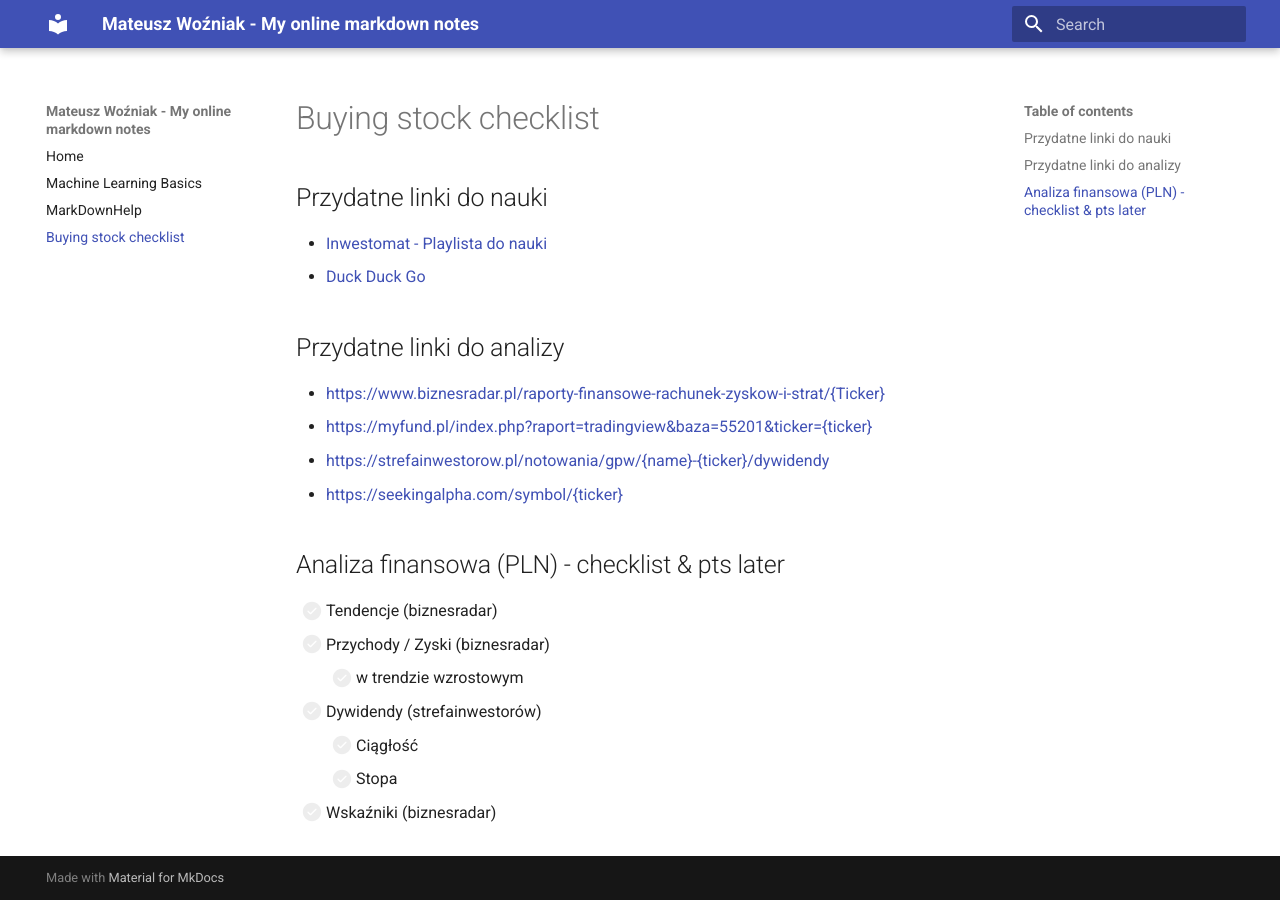
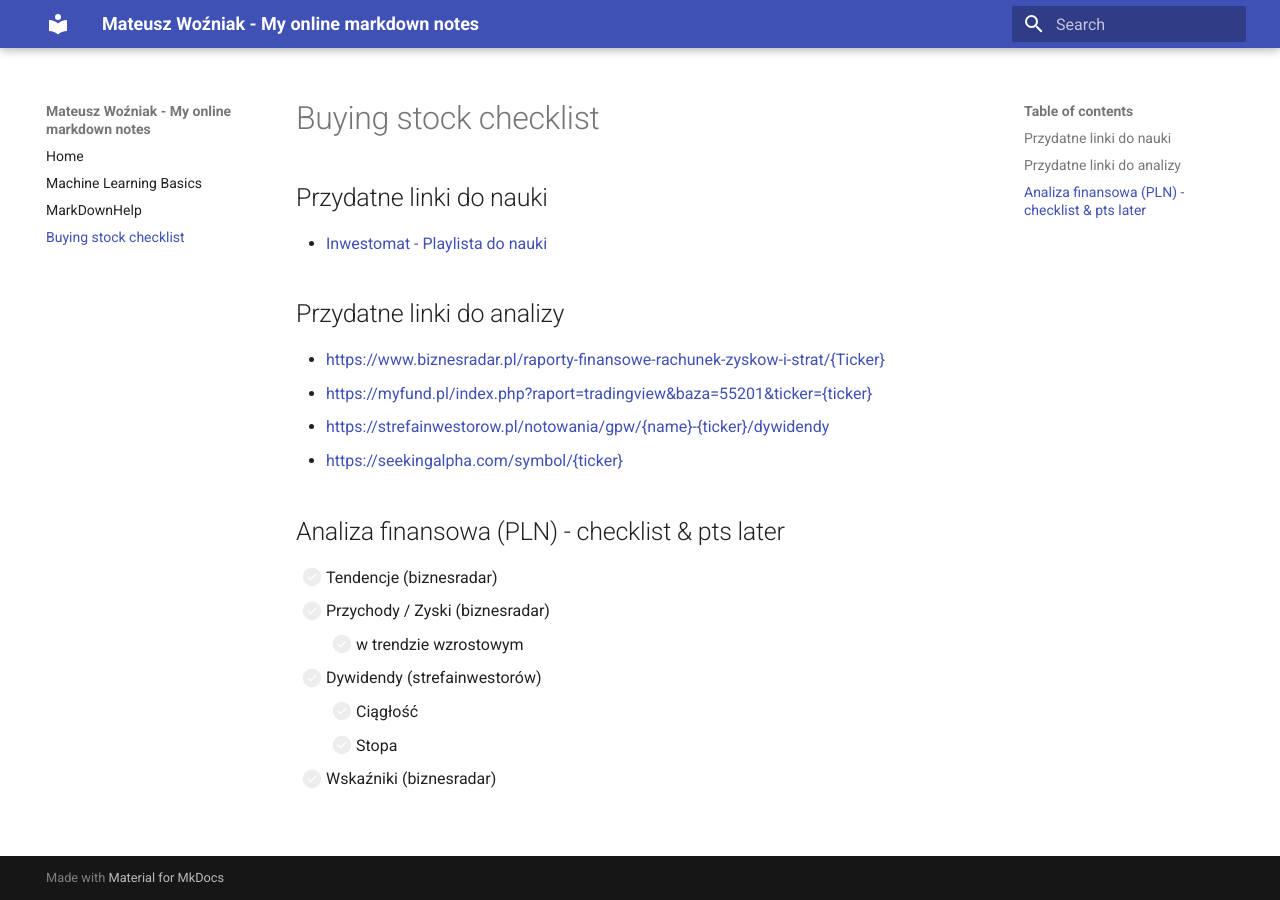
Before and after one commit to Shuffzord/shuffzord.github.io, an MkDocs documentation site: the page built from docs/Stock.md, in a window 1280 px wide. Built offline with MkDocs 1.6.1 and Material for MkDocs 9.7.7, drawn with Linux system fonts in a browser that asks for light colours.

Commit message:
stock links update

```diff
--- a/docs/Stock.md
+++ b/docs/Stock.md
@@ -3,7 +3,6 @@
 ## Przydatne linki do nauki
 
 - [Inwestomat - Playlista do nauki](https://www.youtube.com/watch?v=gu8ZcHt6wLM&list=PLRBOV-q9LfvVGTepqvrapt63eH1wI5417)
-- [Duck Duck Go](https://duckduckgo.com)
 
 ## Przydatne linki do analizy
 
```
